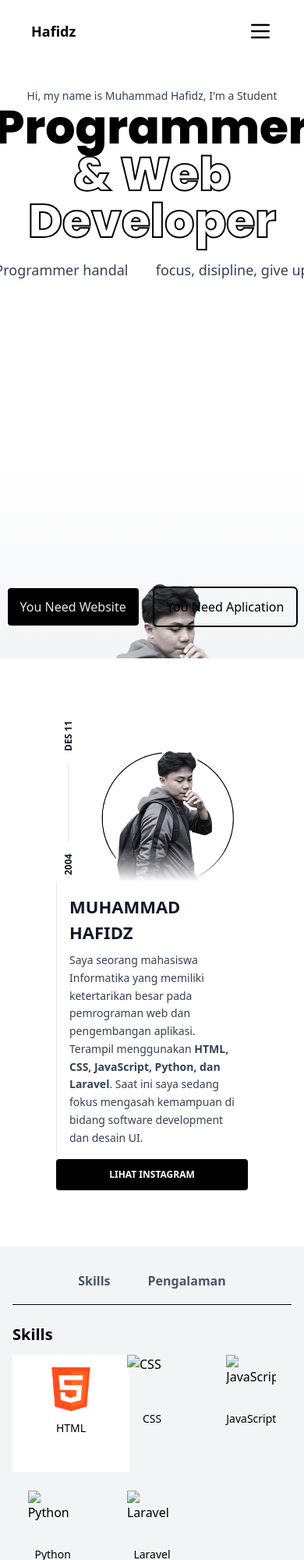
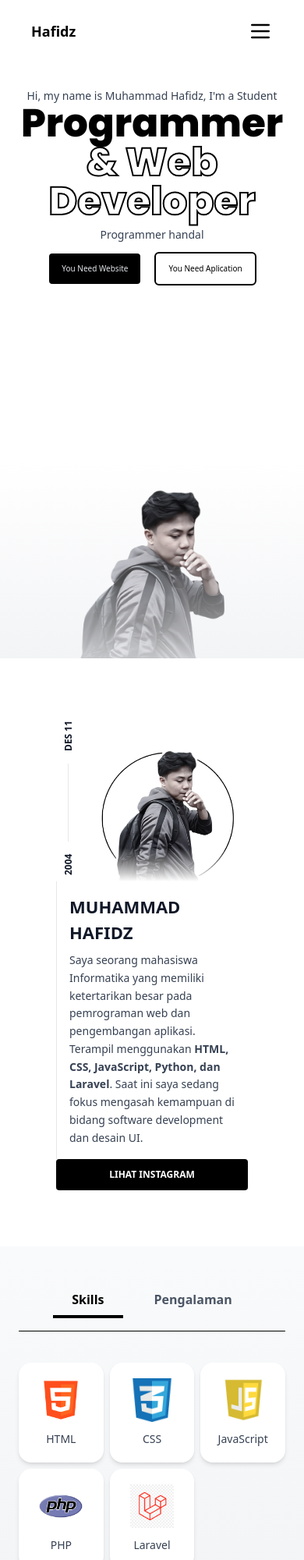
Before and after one commit to hafidz1112/Personal-web, a plain HTML site: page index.html in a window 390 px wide. Shown: the top 2000 px of the page at 78% size. Drawn offline with nearby package versions, Linux system fonts and the light colour scheme.

Commit message:
update lagi

```diff
--- a/index.html
+++ b/index.html
@@ -20,6 +20,7 @@
         mask-image: linear-gradient(to bottom, black 80%, transparent 50%);
         -webkit-mask-image: linear-gradient(to bottom, black 80%, transparent 100%);
     }
+
     </style>
     <script src="main.js"></script>
 
@@ -39,7 +40,8 @@
             <a href="" class="px-4">Profil</a>
             <a href="" class="px-4">Skills</a>
             <div class="text-center">
-                <a href="https://www.instagram.com/mhdhfdz_11/" class="bg-black p-3 rounded text-white text-[15px]">
+            <a href="https://www.instagram.com/mhdhfdz_11/"
+                class="bg-black p-3 rounded text-white text-[15px]">
                 @mhdhfdz_11
             </a>
             </div>
@@ -47,8 +49,9 @@
 
         <!-- Hamburger Button (Mobile) -->
         <button id="menu-btn" class="md:hidden focus:outline-none">
-        <svg xmlns="http://www.w3.org/2000/svg" class="h-8 w-8" fill="none"
-            viewBox="0 0 24 24" stroke="currentColor">
+            <svg xmlns="http://www.w3.org/2000/svg"
+                class="h-8 w-8" fill="none" viewBox="0 0 24 24"
+                stroke="currentColor">
             <path stroke-linecap="round" stroke-linejoin="round" stroke-width="2"
                     d="M4 6h16M4 12h16M4 18h16" />
             </svg>
@@ -56,11 +59,12 @@
         </div>
 
         <!-- Mobile Menu -->
-    <div id="menu" class="hidden text-end flex-col space-y-4 px-10 py-4 bg-white shadow-md md:hidden absolute top-15 right-3 max-w-[800px] drop-shadow-lg rounded-md">
+        <div id="menu" class="hidden text-end flex-col space-y-4 px-10 py-4 bg-white shadow-md md:hidden absolute top-15 right-3 max-w-[800px] drop-shadow-lg rounded-md z-50 ">
         <a href="" class="block">Home</a>
         <a href="" class="block">Profil</a>
         <a href="" class="block">Skills</a>
-        <a href="https://www.instagram.com/mhdhfdz_11/" class="bg-black p-3 rounded text-white text-[15px] inline-block">
+        <a href="https://www.instagram.com/mhdhfdz_11/"
+            class="bg-black p-3 rounded text-white text-[15px] inline-block">
             @mhdhfdz_11
         </a>
         </div>
@@ -74,24 +78,25 @@
             </p>
 
             <!-- Solid text -->
-            <h1 class="lg:text-[120px] text-[60px] font-extrabold leading-none" style="font-family: 'Poppins', sans-serif;">
+            <h1 class="lg:text-[120px] text-[50px] font-extrabold leading-none" style="font-family: 'Poppins', sans-serif;">
                 Programmer
             </h1>
 
             <!-- Outline text -->
-            <h1 class="lg:text-[120px] text-[60px] font-extrabold leading-none stroke-text" style="font-family: 'Poppins', sans-serif;">
+            <h1 class="lg:text-[120px] text-[50px] font-extrabold leading-none stroke-text" style="font-family: 'Poppins', sans-serif;">
                 & Web Developer
             </h1>
-            <div class="w-full flex text-center text-[18px] pt-5 justify-between text-gray-700">
+            <div class="w-full flex text-center text-sm lg:text-[18px] lg:pt-5 pt-2 justify-center lg:justify-between text-gray-700">
                 <p>Programmer handal</p>
-                <p>focus, disipline, give up</p>
+                <p></p>
+            </div>
+            <div class="lg:absolute flex justify-center gap-4 lg:-left-0 bottom-70 lg:bottom-10 pt-3 w-full z-30">
+                <a href="" class="bg-black p-3 px-4 rounded-md text-gray-200 border-2 border-solid border-white lg:text-[14px] text-[10px]">You Need Website</a>
+                <a href="" class="p-3 px-4 rounded-md border-2 border-solid lg:text-[14px] text-[10px]">You Need Aplication</a>
             </div>
             </div>
-            <img src="assets/coba2.png" class="absolute w-[800px] -bottom-40 fade-bottom" alt="">
-            <div class="absolute flex justify-center gap-4 bottom-10 w-full ">
-                <a href="" class="bg-black p-3 px-4 rounded-md text-gray-200 border-2 border-solid border-white">You Need Website</a>
-                <a href="" class="p-3 px-4 rounded-md border-2 border-solid">You Need Aplication</a>
-            </div>
+            <img src="assets/coba2.png" class="absolute w-[800px] -bottom-10 lg:-bottom-40 fade-bottom " alt="">
+
         </div>
     </section>
 
@@ -149,58 +154,86 @@
     </div>
     </section>
     <!-- Skills -->
-    <section class="w-full bg-gray-100 py-6">
-    <div class="max-w-4xl mx-auto px-4">
+    <section class="w-full bg-gradient-to-b from-gray-50 to-gray-100 py-12">
+    <div class="max-w-5xl mx-auto px-6">
         <!-- Navbar Filter -->
-        <div class="flex justify-center gap-4 border-b pb-2 mb-6">
-            <button onclick="showTab('skills')" id="btn-skills" class="px-4 py-2 font-semibold text-gray-600 hover:text-black border-b-2 border-transparent hover:border-yellow-400 transition">
+        <div class="flex justify-center gap-4 border-b pb-4 mb-10">
+        <button onclick="showTab('skills')" id="btn-skills"
+            class="px-6 py-2 font-semibold text-gray-600 hover:text-gray-900 border-b-4 border-transparent hover:border-indigo-500 transition duration-300">
             Skills
         </button>
-            <button onclick="showTab('pengalaman')" id="btn-pengalaman" class="px-4 py-2 font-semibold text-gray-600 hover:text-black border-b-2 border-transparent hover:border-yellow-400 transition">
+        <button onclick="showTab('pengalaman')" id="btn-pengalaman"
+            class="px-6 py-2 font-semibold text-gray-600 hover:text-gray-900 border-b-4 border-transparent hover:border-indigo-500 transition duration-300">
             Pengalaman
         </button>
         </div>
 
         <!-- Konten Skills -->
         <div id="skills" class="tab-content">
-        <h2 class="text-xl font-bold mb-3">Skills</h2>
-        <div class="grid grid-cols-3 sm:grid-cols-5 gap-6">
-            <div class="flex bg-white p-3 w-[150px] h-[150px] flex-col items-center">
-            <img src="/assets/html_logo.png" alt="HTML" class="w-16 h-16 object-contain">
-            <p class="mt-2 text-sm font-medium">HTML</p>
+        <div class="grid grid-cols-3 sm:grid-cols-3 md:grid-cols-4 lg:grid-cols-6 lg:gap-6 gap-2">
+
+            <!-- Card Skill -->
+            <div class="bg-white shadow-md hover:shadow-lg transition rounded-2xl p-5 flex flex-col items-center">
+            <img src="assets/html_logo.png" alt="HTML" class="w-14 h-14 object-contain mb-3">
+            <p class="text-sm font-medium text-gray-700">HTML</p>
             </div>
-            <div class="flex flex-col items-center">
-            <img src="css.png" alt="CSS" class="w-16 h-16 object-contain">
-            <p class="mt-2 text-sm font-medium">CSS</p>
+
+            <div class="bg-white shadow-md hover:shadow-lg transition rounded-2xl p-5 flex flex-col items-center">
+            <img src="assets/css.jpeg" alt="CSS" class="w-14 h-14 object-contain mb-3">
+            <p class="text-sm font-medium text-gray-700">CSS</p>
             </div>
-            <div class="flex flex-col items-center">
-            <img src="js.png" alt="JavaScript" class="w-16 h-16 object-contain">
-            <p class="mt-2 text-sm font-medium">JavaScript</p>
+
+            <div class="bg-white shadow-md hover:shadow-lg transition rounded-2xl p-5 flex flex-col items-center">
+            <img src="assets/js.jpeg" alt="JavaScript" class="w-14 h-14 object-contain mb-3">
+            <p class="text-sm font-medium text-gray-700">JavaScript</p>
             </div>
-            <div class="flex flex-col items-center">
-            <img src="python.png" alt="Python" class="w-16 h-16 object-contain">
-            <p class="mt-2 text-sm font-medium">Python</p>
+
+            <div class="bg-white shadow-md hover:shadow-lg transition rounded-2xl p-5 flex flex-col items-center">
+            <img src="assets/php.jpeg" alt="Php" class="w-14 h-14 object-contain mb-3">
+            <p class="text-sm font-medium text-gray-700">PHP</p>
             </div>
-            <div class="flex flex-col items-center">
-            <img src="laravel.png" alt="Laravel" class="w-16 h-16 object-contain">
-            <p class="mt-2 text-sm font-medium">Laravel</p>
+
+            <div class="bg-white shadow-md hover:shadow-lg transition rounded-2xl p-5 flex flex-col items-center">
+            <img src="assets/laravel.jpeg" alt="Laravel" class="w-14 h-14 object-contain mb-3">
+            <p class="text-sm font-medium text-gray-700">Laravel</p>
             </div>
+
         </div>
         </div>
 
         <!-- Konten Pengalaman -->
         <div id="pengalaman" class="tab-content hidden">
-        <h2 class="text-xl font-bold mb-3">Pengalaman</h2>
-        <ul class="list-disc ml-6 space-y-1">
-            <li>Magang di PT Teknologi XYZ (2024)</li>
-            <li>Freelance Web Developer (2023 - sekarang)</li>
-            <li>Panitia Webinar IT Kampus (2022)</li>
+        <h2 class="text-2xl font-bold mb-5 text-gray-800">Pengalaman</h2>
+        <ul class="space-y-4">
+            <li class="flex items-center gap-3 bg-white shadow-sm rounded-xl p-4 hover:shadow-md transition">
+            <span class="w-3 h-3 bg-indigo-500 rounded-full"></span>
+            <p class="text-gray-700">Magang di PT Teknologi XYZ (2024)</p>
+            </li>
+            <li class="flex items-center gap-3 bg-white shadow-sm rounded-xl p-4 hover:shadow-md transition">
+            <span class="w-3 h-3 bg-indigo-500 rounded-full"></span>
+            <p class="text-gray-700">Freelance Web Developer (2023 - sekarang)</p>
+            </li>
+            <li class="flex items-center gap-3 bg-white shadow-sm rounded-xl p-4 hover:shadow-md transition">
+            <span class="w-3 h-3 bg-indigo-500 rounded-full"></span>
+            <p class="text-gray-700">Panitia Webinar IT Kampus (2022)</p>
+            </li>
         </ul>
         </div>
     </div>
     </section>
 
-<script src="main.js"></script>
+<script>
+  function showTab(tab) {
+    document.querySelectorAll(".tab-content").forEach(el => el.classList.add("hidden"));
+    document.getElementById(tab).classList.remove("hidden");
+
+    document.querySelectorAll("button").forEach(btn => btn.classList.remove("text-indigo-600", "border-indigo-500"));
+    document.getElementById("btn-" + tab).classList.add("text-indigo-600", "border-indigo-500");
+  }
+</script>
+
+
+<script src="script.js"></script>
 
 </body>
 </html>
--- a/main.js
+++ /dev/null
@@ -1,20 +0,0 @@
-const btn = document.getElementById("menu-btn");
-    const menu = document.getElementById("menu");
-
-    btn.addEventListener("click", () => {
-        menu.classList.toggle("hidden");
-    });
-    function showTab(tab) {
-    // sembunyikan semua
-    document.querySelectorAll(".tab-content").forEach(el => el.classList.add("hidden"));
-    // tampilkan yang dipilih
-    document.getElementById(tab).classList.remove("hidden");
-
-    // reset style button
-    document.querySelectorAll("button").forEach(btn => btn.classList.remove("text-black","border-yellow-400"));
-    // aktifkan button terpilih
-    document.getElementById("btn-" + tab).classList.add("text-black","border-yellow-400");
-    }
-
-  // default tampil Skills
-    showTab('skills');
--- /dev/null
+++ b/script.js
@@ -0,0 +1,36 @@
+document.addEventListener("DOMContentLoaded", () => {
+  const btn = document.getElementById("menu-btn");
+  const menu = document.getElementById("menu");
+
+  // toggle menu navbar atas
+  btn.addEventListener("click", () => {
+    menu.classList.toggle("hidden");
+  });
+
+  // fungsi filter bawah
+  function showTab(tab) {
+    // sembunyikan semua tab
+    document.querySelectorAll(".tab-content")
+      .forEach(el => el.classList.add("hidden"));
+
+    // tampilkan tab terpilih
+    document.getElementById(tab).classList.remove("hidden");
+
+    // reset style semua tombol navbar filter
+    document.querySelectorAll("#btn-skills, #btn-pengalaman")
+      .forEach(btn => {
+        btn.classList.remove("text-black", "border-black");
+        btn.classList.add("text-gray-600", "border-transparent");
+      });
+
+    // aktifkan tombol sesuai tab
+    document.getElementById("btn-" + tab).classList.remove("text-gray-600", "border-transparent");
+    document.getElementById("btn-" + tab).classList.add("text-black", "border-black");
+  }
+
+  // default buka Skills
+  showTab("skills");
+
+  // bikin global biar bisa dipanggil dari onclick di HTML
+  window.showTab = showTab;
+});
```
Also changed, not shown: arib.html (added, +16 -0 lines), assets/css.jpeg (added), assets/js.jpeg (added), assets/laravel.jpeg (added), assets/php.jpeg (added). Lines whose indentation alone changed are shown as unchanged.
